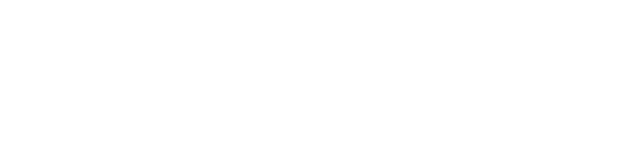
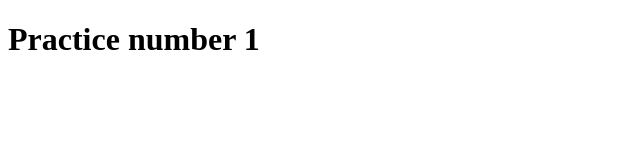
Before and after one commit to psegovia2022/gitHubPractice1, a plain HTML site: page index.html in a window 1280 px wide. Shown: the whole page, without its empty margins (0-640 px from the left). Drawn offline with Linux system fonts and the light colour scheme.

Commit message:
h1 added
h1 added in index

```diff
--- a/index.html
+++ b/index.html
@@ -7,6 +7,6 @@
     <title>Git Hub Practice 1</title>
 </head>
 <body>
-
+    <h1>Practice number 1</h1>
 </body>
 </html>
```
